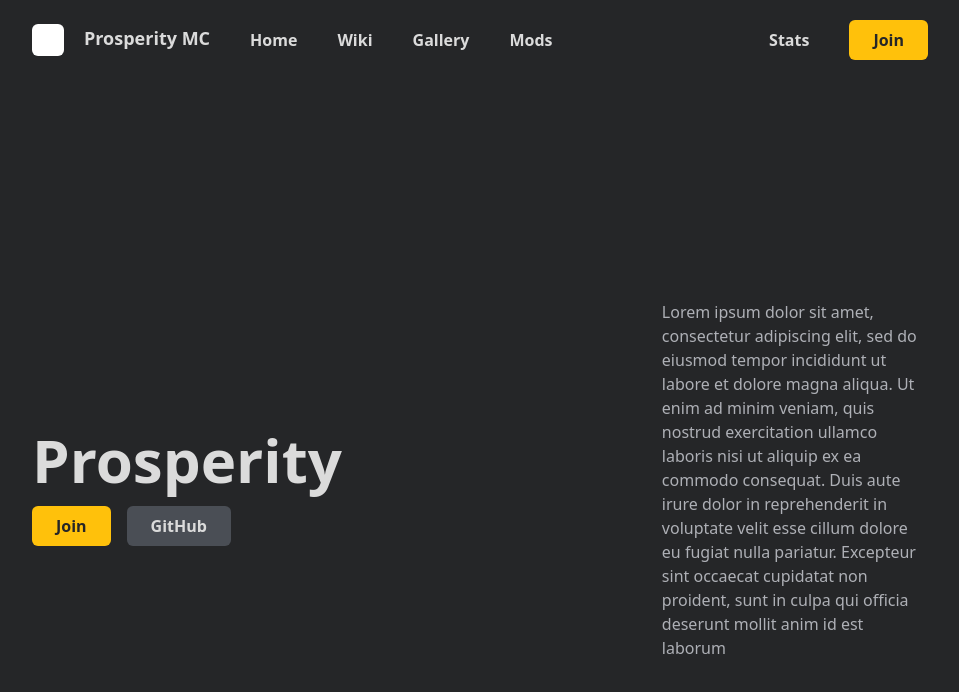
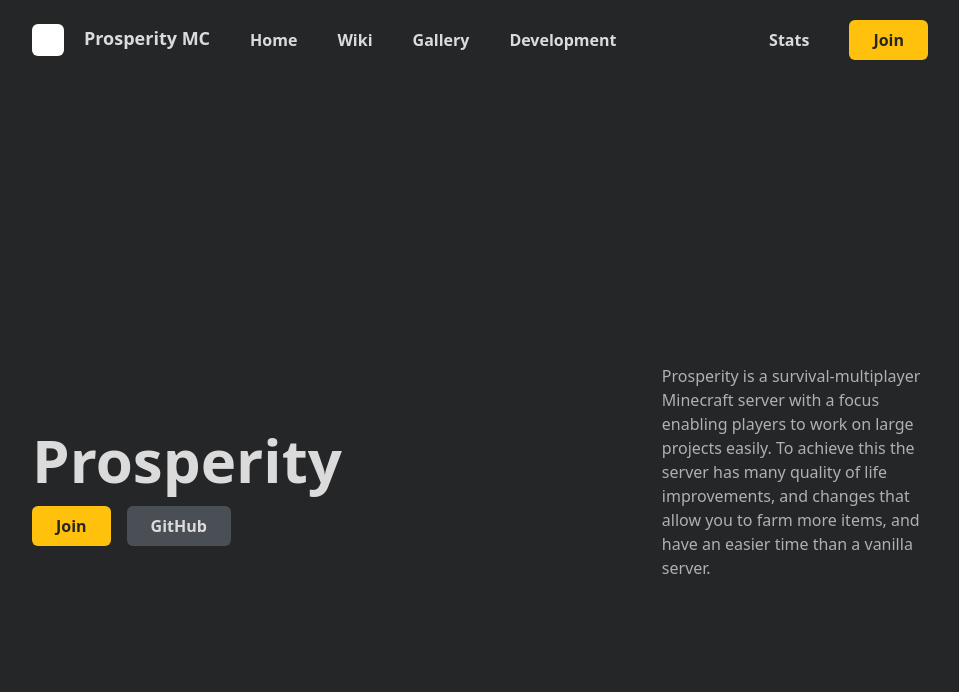
Before and after one commit to ProsperityMC/Prosperity-Website, a Next.js app: page / in a window 1280 px wide. Shown: the top 692 px of the page, without its empty margins (160-1119 px from the left). Built offline with nearby package versions, Linux system fonts and the light colour scheme.

Commit message:
new: Make some content data-driven

```diff
--- a/components/nav.tsx
+++ b/components/nav.tsx
@@ -22,9 +22,7 @@ export default function Nav() {
           <Link href="/gallery">
             <a>Gallery</a>
           </Link>
-          <Link href="/mods">
-            <a>Mods</a>
-          </Link>
+          <a href="https://github.com/ProsperityMC">Development</a>
         </div>
         <div className="justify-end nav-items">
           <Link href="/stats">
--- a/pages/gallery.tsx
+++ b/pages/gallery.tsx
@@ -1,6 +1,18 @@
-import gallery from "../content/gallery.md";
+import matter from "gray-matter";
+import ReactMarkdown from "react-markdown";
+import remarkGfm from "remark-gfm";
 
-export default function Gallery() {
-  const { html } = gallery;
-  return <div className="markdown" dangerouslySetInnerHTML={{ __html: html }} />;
+export default function Gallery({ content, data }: any) {
+  const frontmatter = data;
+  return (
+    <ReactMarkdown className="markdown" remarkPlugins={[remarkGfm]}>
+      {content}
+    </ReactMarkdown>
+  );
 }
+
+Gallery.getInitialProps = async (context: any) => {
+  const content = await import("../content/gallery.md");
+  const data = matter(content.default);
+  return { ...data };
+};
--- a/pages/index.tsx
+++ b/pages/index.tsx
@@ -1,4 +1,8 @@
-export default function Home() {
+import matter from "gray-matter";
+import ReactMarkdown from "react-markdown";
+import remarkGfm from "remark-gfm";
+
+export default function Home({ content }: any) {
   return (
     <>
       {/* This layout code is kind of a mess, I'm not sure if it has to be this cmoplicated */}
@@ -16,13 +20,18 @@ export default function Home() {
             </div>
           </div>
           <div className="flex flex-wrap content-center">
-            Lorem ipsum dolor sit amet, consectetur adipiscing elit, sed do eiusmod tempor incididunt ut labore et dolore magna
-            aliqua. Ut enim ad minim veniam, quis nostrud exercitation ullamco laboris nisi ut aliquip ex ea commodo consequat.
-            Duis aute irure dolor in reprehenderit in voluptate velit esse cillum dolore eu fugiat nulla pariatur. Excepteur
-            sint occaecat cupidatat non proident, sunt in culpa qui officia deserunt mollit anim id est laborum
+            <ReactMarkdown className="markdown" remarkPlugins={[remarkGfm]}>
+              {content}
+            </ReactMarkdown>
           </div>
         </div>
       </div>
     </>
   );
 }
+
+Home.getInitialProps = async (context: any) => {
+  const content = await import("../content/home.md");
+  const data = matter(content.default);
+  return { ...data };
+};
--- a/pages/wiki/[slug].tsx
+++ b/pages/wiki/[slug].tsx
@@ -1,9 +1,14 @@
 import matter from "gray-matter";
 import ReactMarkdown from "react-markdown";
+import remarkGfm from "remark-gfm";
 
 export default function WikiPage({ content, data }: any) {
   const frontmatter = data;
-  return <ReactMarkdown className="markdown">{content}</ReactMarkdown>;
+  return (
+    <ReactMarkdown className="markdown" remarkPlugins={[remarkGfm]}>
+      {content}
+    </ReactMarkdown>
+  );
 }
 
 WikiPage.getInitialProps = async (context: any) => {
```
Also changed, not shown: content/gallery.md (+1 -1 lines).
